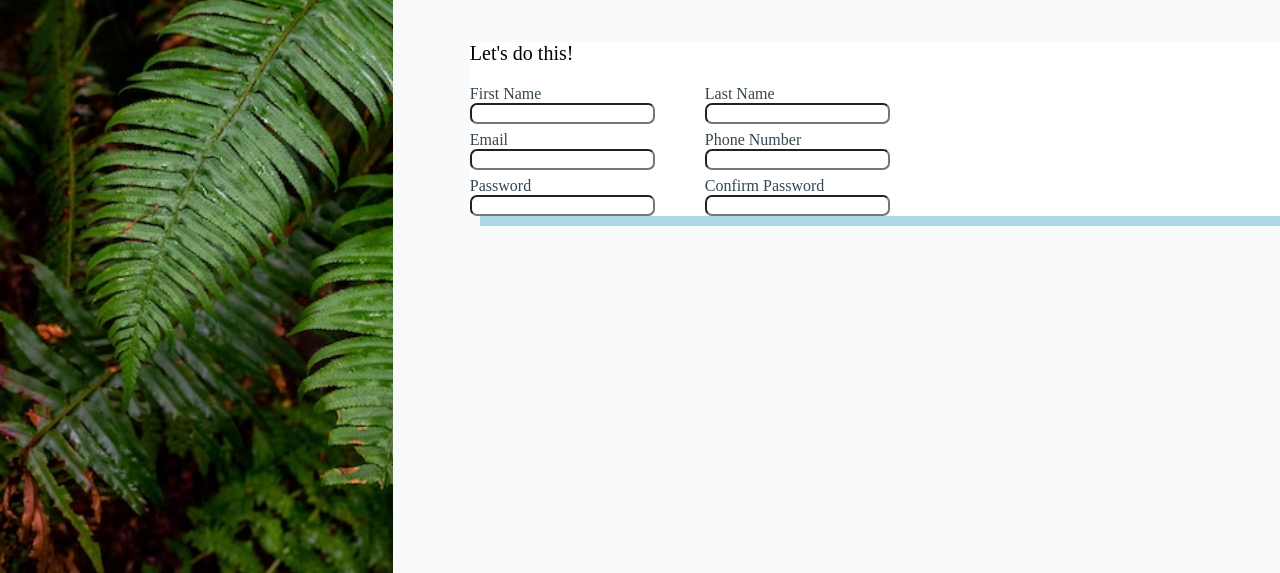
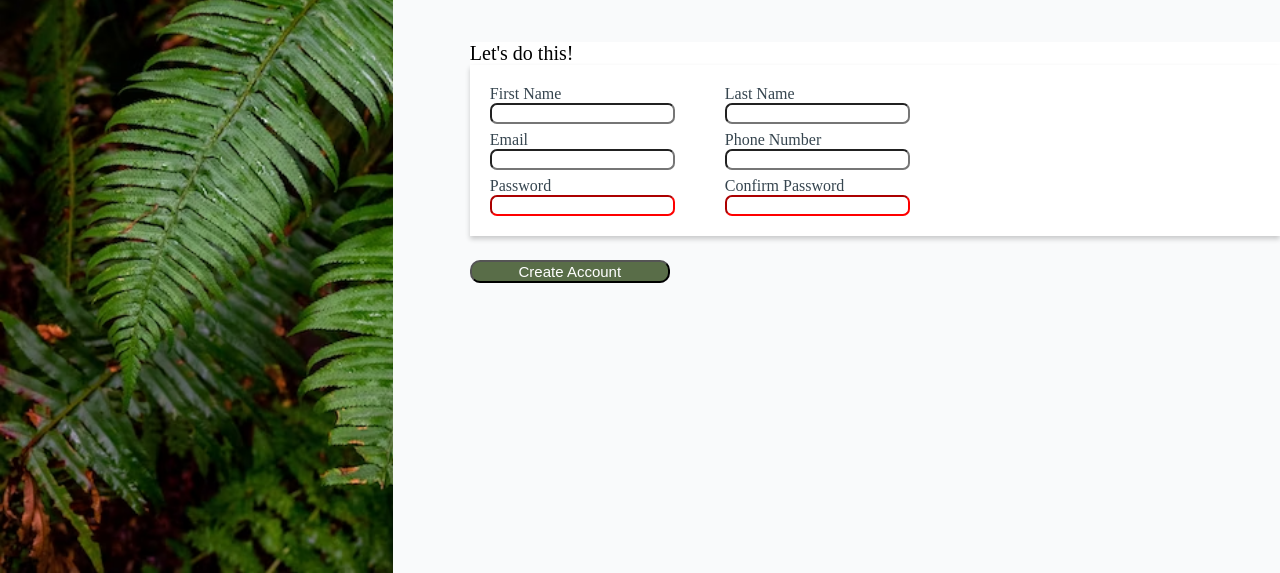
Before and after one commit to TheSilentIce/Odin-SignUp-Form, a plain HTML site: page index.html in a window 1280 px wide. Shown: the part 227-800 px from the top of the page. Drawn offline with Linux system fonts and the light colour scheme; a web font is replaced by a local one.

Commit message:
Practically done

```diff
--- a/index.html
+++ b/index.html
@@ -48,7 +48,7 @@
 
                             <div>
                                 <label class="label-text" for="pw">Password</label>
-                                <input id="pw" type="Password">
+                                <input id="pw" type="Password" required>
                             </div>
                         </div>
 
@@ -65,11 +65,17 @@
 
                             <div>
                                 <label class="label-text" for="confirm-pw">Confirm Password</label>
-                                <input id="confirm-pw" type="password">
+                                <input id="confirm-pw" type="password" required>
                             </div>
                         </div>
                     </form>
                 </div>
+            </div>
+
+
+
+            <div class="third-box">
+                <button class="submit-button">Create Account</button>
             </div>
 
         </div>
--- a/style.css
+++ b/style.css
@@ -89,6 +89,8 @@ body {
     display: flex;
     flex-direction: column;
     background-color: #ffffff;
+    margin-bottom: 3%;
+
 }
 
 .form-text {
@@ -102,9 +104,11 @@ body {
 
 form {
     padding-top: 20px;
+    padding-left: 20px;
+    padding-bottom: 20px;
     display: flex;
     gap: 50px;
-    box-shadow: 10px 10px lightblue;
+    box-shadow: 0 3px 5px rgba(0,0,0,0.2);
 
 }
 
@@ -123,7 +127,6 @@ input:invalid {
 input:focus {
     outline: none !important;
     border-color: blue;
-    /* box-shadow: 0 0 10px #719ECE; */
 }
 
 
@@ -136,3 +139,16 @@ input:focus {
 .label-text {
     color: #36454f;
 }
+
+
+.third-box {
+    display: flex;
+}
+
+.submit-button {
+    background-color: #596d48;
+    border-radius: 10px;
+    width: 200px;
+    color: white;
+    font-size: 15px;
+}
```
